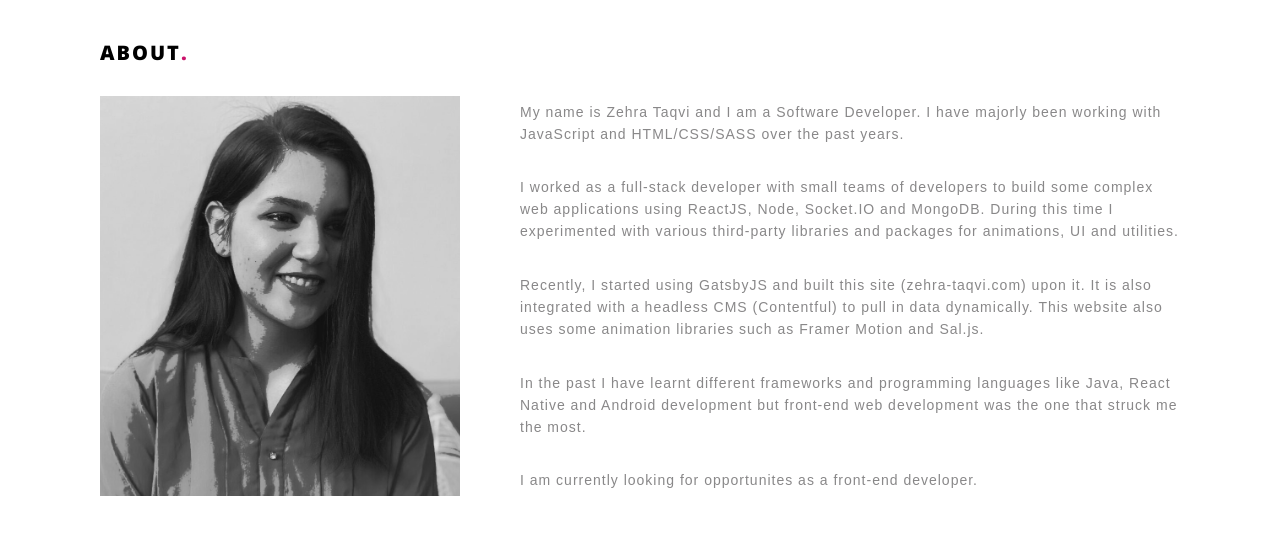
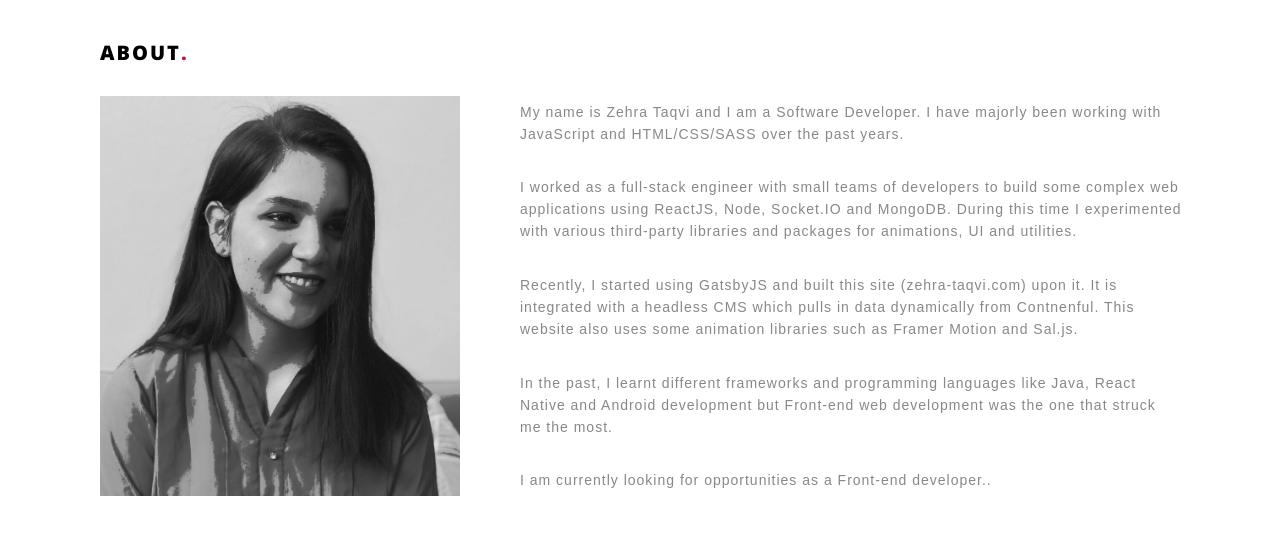
Before and after one commit to ZehraRiz/Portfolio, a Gatsby site: page /about in a window 1280 px wide. Shown: the part 181-716 px from the top of the page. Built offline with nearby package versions, Linux system fonts and the light colour scheme; Gatsby itself is replaced by a stand-in of ours.

Commit message:
typography changes

```diff
--- a/src/pages/about.js
+++ b/src/pages/about.js
@@ -44,34 +44,29 @@ const about = ({ data }) => {
 					data-sal-delay={animate ? "1000" : "200"}
 					data-sal-easing="ease-out">
 					<p className="home_para">
-						My name is Zehra Taqvi and I am a Software Developer. I have majorly been working with
-						JavaScript and HTML/CSS/SASS over the past years.
+						My name is Zehra Taqvi and I am a Software Developer. I have majorly been working with JavaScript and HTML/CSS/SASS over the past years.
 					</p>
 					<br />
 					<br />
 					<p className="home_para">
-						I worked as a full-stack developer with small teams of developers to build some complex web
-						applications using ReactJS, Node, Socket.IO and MongoDB. During this time I experimented with
-						various third-party libraries and packages for animations, UI and utilities.
+						I worked as a full-stack engineer with small teams of developers to build some complex web applications using ReactJS, Node, Socket.IO and MongoDB. During this time I experimented with various third-party libraries and packages for animations, UI and utilities.
 					</p>
 					<br />
 					<br />
 					<p className="home_para">
 						{" "}
-						Recently, I started using GatsbyJS and built this site (zehra-taqvi.com) upon it. It is also
-						integrated with a headless CMS (Contentful) to pull in data dynamically. This website also uses
-						some animation libraries such as Framer Motion and Sal.js.
+						Recently, I started using GatsbyJS and built this site (zehra-taqvi.com) upon it. It is integrated with a headless CMS which pulls in data dynamically from Contnenful. This website also uses some animation libraries such as Framer Motion and Sal.js.
+
 					</p>
 					<br />
 					<br />
 					<p className="home_para">
 						{" "}
-						In the past I have learnt different frameworks and programming languages like Java, React Native
-						and Android development but front-end web development was the one that struck me the most.
+						In the past, I learnt different frameworks and programming languages like Java, React Native and Android development but Front-end web development was the one that struck me the most.
 					</p>
 						<br />
 					<br />
-					<p className="home_para"> I am currently looking for opportunites as a front-end developer.</p>
+					<p className="home_para"> I am currently looking for opportunities as a Front-end developer..</p>
 				</div>
 			</div>
 		</Layout>
--- a/src/stylesheets/_config.scss
+++ b/src/stylesheets/_config.scss
@@ -154,7 +154,7 @@ h5 {
 }
 
 p {
-    font-size: 1.2rem;
+    font-size: 1.4rem;
     letter-spacing: 0.1rem;
     margin-right: -0.1rem;
     font-family: $main-font;
--- a/src/stylesheets/_projects.scss
+++ b/src/stylesheets/_projects.scss
@@ -131,8 +131,9 @@
 
 
 .article-p {
-    margin-bottom: 6rem;
-    line-height: 3rem !important;
+    font-size: 1.6rem;
+    margin-bottom: 5rem;
+    line-height: 2.5rem !important;
 }
 
 
```
Also changed, not shown: 1 other file.
